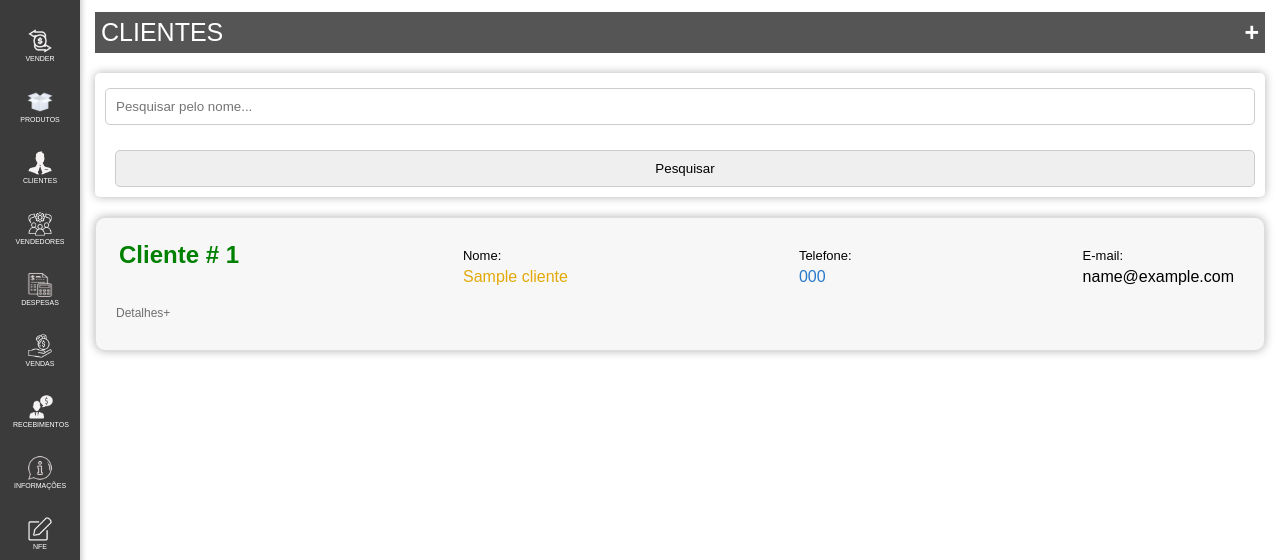
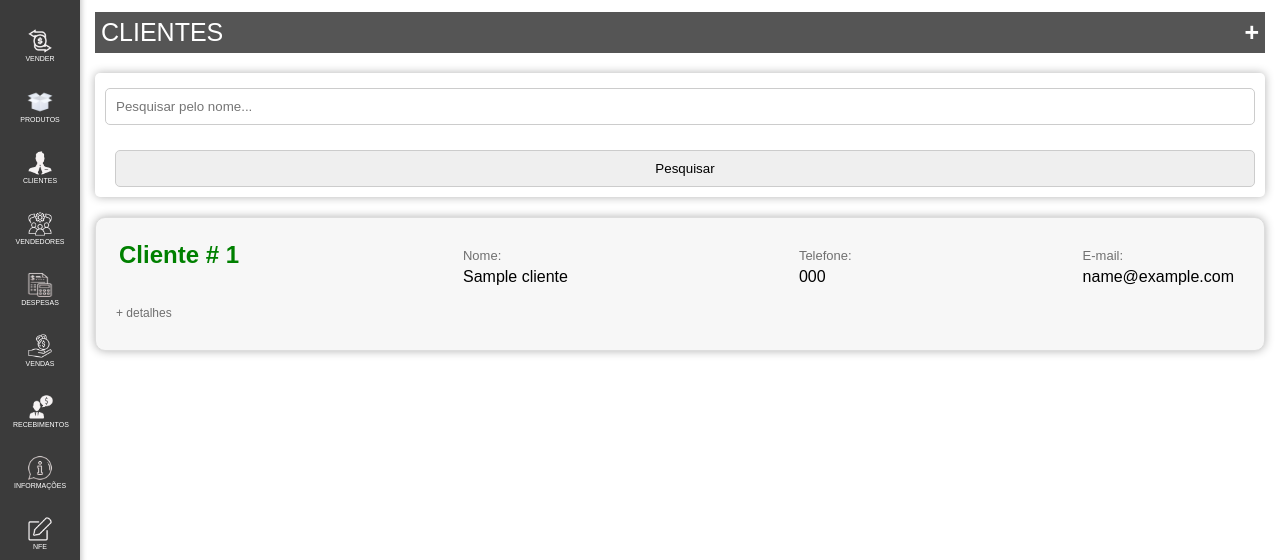
Before and after one commit to Billrenato/Vendas, a Django app: page /cadastrar_cliente/ in a window 1280 px wide. Shown: the part 65-625 px from the top of the page. Run offline with Django 5.2, Linux system fonts and the light colour scheme; tables that the repository leaves empty hold one stand-in row (values such as "Sample post").

Commit message:
atualização

```diff
--- a/sistema_vendas/vendas/static/css/style.css
+++ b/sistema_vendas/vendas/static/css/style.css
@@ -600,6 +600,10 @@ p {
 
    }
 
+  .quantidade{
+    align-items: center;
+    justify-content: center;
+   }
 
   .campo-quantidade{
     color: #2879c9;
@@ -641,7 +645,7 @@ p {
     margin-bottom: 5px;
     padding: 5px;
     color:white ;
-    background-color:#434242 ;
+    background-color:#8d8d8d ;
     border-radius: 60px;
 
   }
--- a/sistema_vendas/vendas/templates/vendas/cadastrar_cliente.html
+++ b/sistema_vendas/vendas/templates/vendas/cadastrar_cliente.html
@@ -100,62 +100,62 @@
                     <h2 class="h2-cliente">Cliente # {{ cliente.id }}</h2>
                 </div>
                 <div class="campo">
-                  <span  >Nome:</span>
-                  <p style="color: #e4a909;" >{{ cliente.nome }}</p>
+                  <span style="color: #707070" >Nome:</span>
+                  <p >{{ cliente.nome }}</p>
                 </div>
                 <div class="campo">
-                  <span>Telefone:</span>
-                  <p style="color:#2879c9;">{{ cliente.telefone }}</p>
+                  <span style="color: #707070" >Telefone:</span>
+                  <p>{{ cliente.telefone }}</p>
                 </div>
                 <div class="campo">
-                  <span>E-mail:</span>
+                  <span style="color: #707070" >E-mail:</span>
                   <p><td>{{ cliente.email }}</td></p>
                 </div>
             </div>
             <details>
-                <summary class="produto-acoes"><p>Detalhes+</p></summary>
+                <summary class="produto-acoes"><p>+ detalhes</p></summary>
                 <div class="produto-detalhes-container2">
                     <details>
-                        <summary><p>Fiscal +</p></summary>
+                        <summary><p >Informações</p></summary>
                         <div class="produto-detalhes">
                             <table class="table_prod1">
                               <tr>
-                                <th>CNPJ:</th>
+                                <th style="color: #707070" >CNPJ:</th>
                                 <td>{{ cliente.cnpj }}</td>
                               </tr>
                               <tr>
-                                <th>IE:</th>
+                                <th style="color: #707070" >IE:</th>
                                 <td>{{ cliente.inscricao_estadual }}</td>
                               </tr>
                               <tr>
-                                <th>CPF:</th>
+                                <th style="color: #707070" >CPF:</th>
                                 <td>{{ cliente.cpf }}</td>
                               </tr>
                               <tr>
-                                <th>RG:</th>
+                                <th style="color: #707070" >RG:</th>
                                 <td>{{ cliente.rg }}</td>
                               </tr>
                             </table>
                           </div>
                     </details>
                     <details>
-                        <summary ><p>Endereço +</p></summary>
+                        <summary ><p >Endereço</p></summary>
                         <div class="produto-detalhes">
                             <table class="table_prod1">
                               <tr>
-                                <th>Endereço:</th>
+                                <th style="color: #707070" >Endereço:</th>
                                 <td>{{ cliente.endereco }}</td>
                               </tr>
                               <tr>
-                                <th>Numero:</th>
+                                <th style="color: #707070" >Numero:</th>
                                 <td>{{ cliente.numero }}</td>
                               </tr>
                               <tr>
-                                <th>Bairro:</th>
+                                <th style="color: #707070" >Bairro:</th>
                                 <td>{{ cliente.bairro }}</td>
                               </tr>
                               <tr>
-                                <th>CEP:</th>
+                                <th style="color: #707070" >CEP:</th>
                                 <td>{{ cliente.cep }}</td>
                               </tr>
                             </table>
--- a/sistema_vendas/vendas/templates/vendas/cadastrar_produto.html
+++ b/sistema_vendas/vendas/templates/vendas/cadastrar_produto.html
@@ -162,7 +162,7 @@
 
               <details>
                 <summary class="produto-acoes">
-                  <p style="color:black;">Detalhes+</p>
+                  <p>+ detalhes</p>
                 </summary>
                 <div class="produto-detalhes-container">
                   <div class="produto-imagem">
--- a/sistema_vendas/vendas/templates/vendas/cadastrar_venda.html
+++ b/sistema_vendas/vendas/templates/vendas/cadastrar_venda.html
@@ -296,7 +296,7 @@
                 <td class="preco">R$ ${preco}</td>
                 <td>${unidade}</td>
                 <td><input type="number" class="quantidade" value="1" min="1" data-produto-id="${produtoId}" onchange="atualizarTotal(); atualizarInputs();"></td>
-                <td><button type="button" onclick="removerProduto(this)">Remover</button></td>
+                <td><button class="button_delete" type="button" onclick="removerProduto(this)">Remover</button></td>
             `;
 
             atualizarTotal();
```
Also changed, not shown: sistema_vendas/vendas/templates/vendas/cadastrar_empresa.html (+44 -8 lines), sistema_vendas/vendas/templates/vendas/despesas.html (+13 -10 lines), sistema_vendas/vendas/migrations/0001_initial.py.
